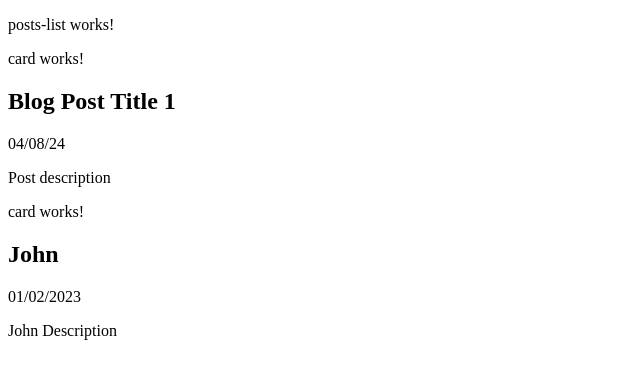
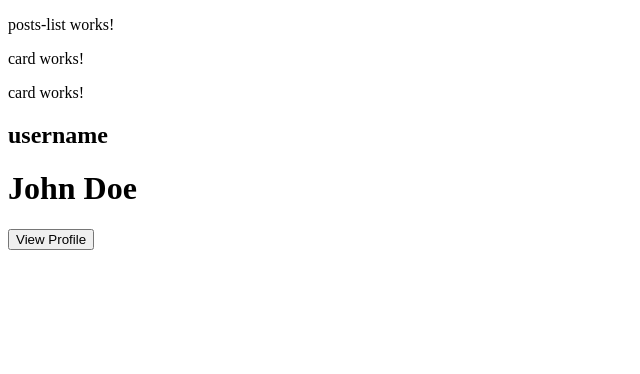
Before and after one commit to seeyassine/Angular-Learn, an Angular app: page / in a window 1280 px wide. Shown: the top 374 px of the page, without its empty margins (0-640 px from the left). Built offline with nearby package versions, Linux system fonts and the light colour scheme.

Commit message:
100 - Multi Slot Content Projection

```diff
--- a/src/app/app.component.html
+++ b/src/app/app.component.html
@@ -2,7 +2,7 @@
 <app-posts-list></app-posts-list>
 
 <app-card>
-        <h2>John</h2>
-        <p>01/02/2023</p>
-        <p>John Description</p>
+        <h2 header >username</h2>
+        <h1 body >John Doe</h1>
+        <button footer>View Profile</button>
 </app-card>
--- a/src/app/card/card.component.html
+++ b/src/app/card/card.component.html
@@ -1,2 +1,14 @@
 <p>card works!</p>
-<ng-content></ng-content>
+
+
+<div class="card">
+        <header>
+            <ng-content select = '[header]'></ng-content>
+        </header>
+        <div class="body">
+            <ng-content select='[body]'></ng-content>
+        </div>
+        <footer>
+            <ng-content select="[footer]"></ng-content>
+        </footer>
+</div>
```
